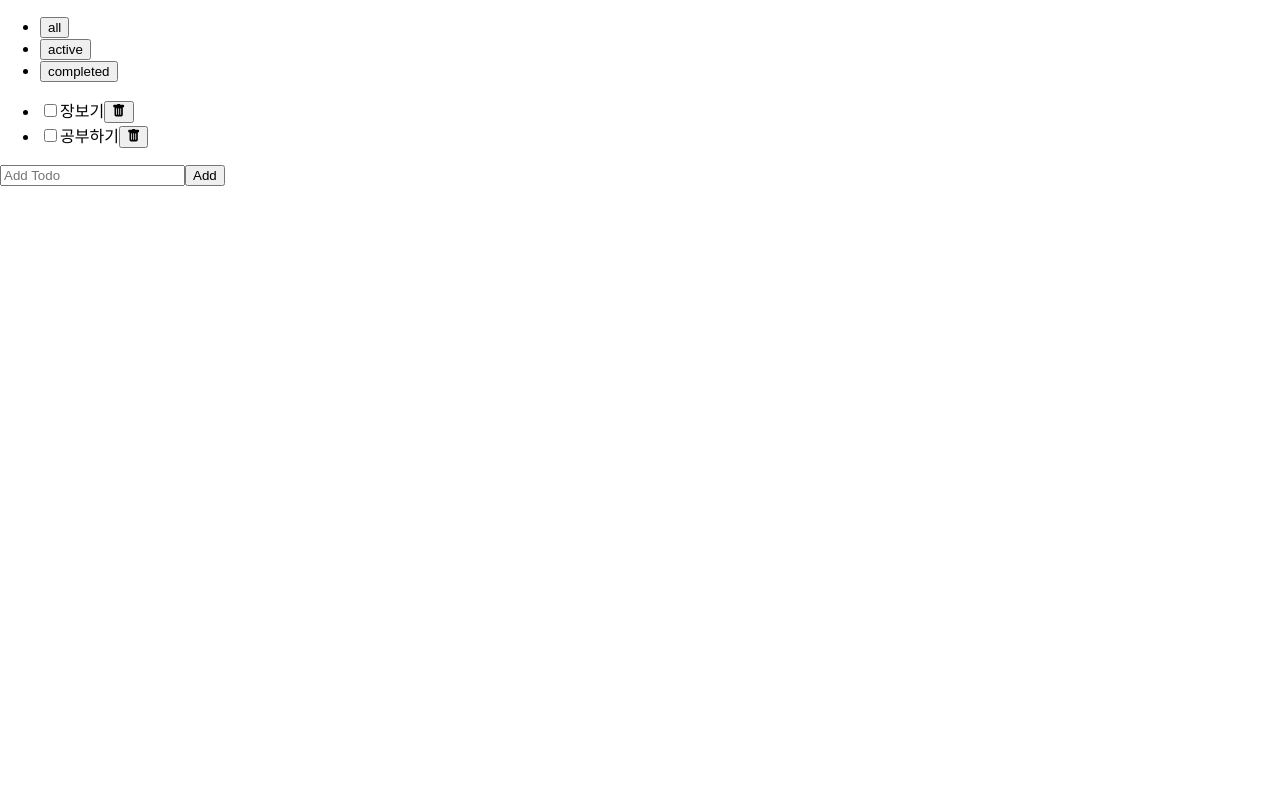
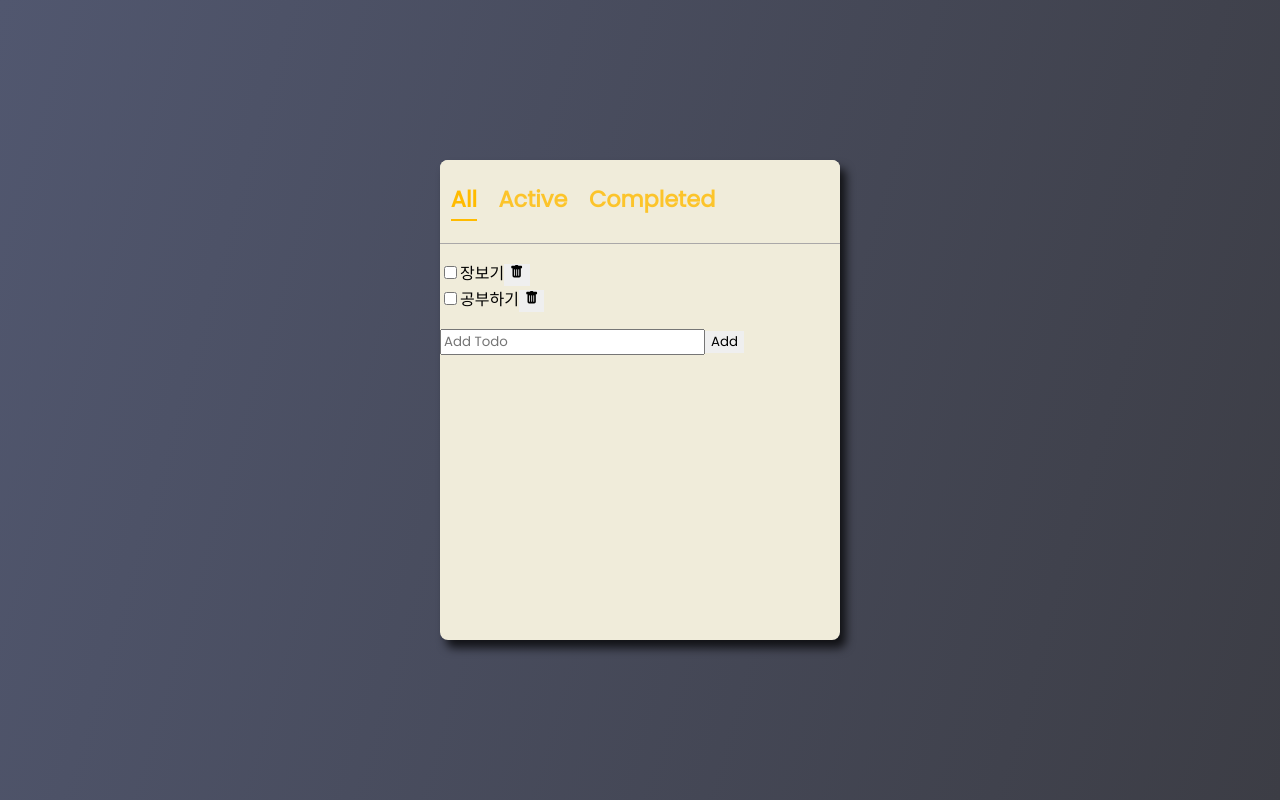
Before and after one commit to Inna-decsgr/To-do-list, a React (Create React App) app: page / in a window 1280 px wide. Built offline with nearby package versions, Linux system fonts and the light colour scheme.

Commit message:
🚧 Style Header Filter button

```diff
--- a/src/components/Header.jsx
+++ b/src/components/Header.jsx
@@ -1,13 +1,14 @@
 import React from 'react';
+import styles from './Header.module.css'
 
 export default function Header({filters, filter, onFilterChange}) {
   return (
-    <header>
-      <ul>
+    <header className={styles.header}>
+      <ul className={styles.filters}>
         {
           filters.map((value, index) =>
             <li key={index}>
-              <button onClick={() => onFilterChange(value)}>{value}</button>
+              <button className={`${styles.filter} ${filter === value && styles.selected}`} onClick={() => onFilterChange(value)}>{value}</button>
             </li>
           )
         }
--- /dev/null
+++ b/src/components/Header.module.css
@@ -0,0 +1,34 @@
+.header {
+  display: flex;
+  justify-content: space-between;
+  align-items: center;
+  background-color: var(--color-bg-dark);
+  border-bottom: 1px solid var(--color-grey);
+}
+
+.filters {
+  display: flex;
+}
+
+.filter {
+  font-size: 1.4rem;
+  margin: 0.3rem;
+  text-transform: capitalize;
+  background-color: transparent;
+  color: var(--color-accent);
+  opacity: 0.8;
+  font-weight: bold;
+
+}
+
+.filter:hover,
+.filter.selected {
+  opacity: 1;
+}
+
+.filter.selected::after {
+  content: '';
+  display: block;
+  margin-top: 0.2rem;
+  border: 1px solid var(--color-accent);
+}
--- a/src/index.css
+++ b/src/index.css
@@ -1,13 +1,63 @@
+@import url('https://fonts.googleapis.com/css2?family=Poppins&display=swap');
+
+:root {
+  --color-bg-dark:#f0ecda;
+  --color-bg:#ecebe7;
+  --color-grey:rgb(170, 168, 168);
+  --color-text:#22243b;
+  --color-accent:#ffbb00;
+  --color-white:white;
+}
+
 body {
+  width: 100vw;
+  height: 100vh;
+  display: flex;
+  justify-content: center;
+  align-items: center;
   margin: 0;
   font-family: -apple-system, BlinkMacSystemFont, 'Segoe UI', 'Roboto', 'Oxygen',
     'Ubuntu', 'Cantarell', 'Fira Sans', 'Droid Sans', 'Helvetica Neue',
     sans-serif;
   -webkit-font-smoothing: antialiased;
   -moz-osx-font-smoothing: grayscale;
+  background: rgb(81,87,111);
+  background: linear-gradient(
+    106deg,
+    rgba(81,87,111,1) 0%,
+    rgba(60,61,69,1) 100%
+  );
+}
+
+#root {
+  width: 100%;
+  height: 60%;
+  max-width: 400px;
+  background-color: var(--color-bg-dark);
+  border-radius: 0.5rem;
+  display: flex;
+  overflow: hidden;
+  flex-direction: column;
+  box-shadow: 6px 8px 10px 0px rgba(0,0,0,0.75);
+  -webkit-box-shadow: 6px 8px 10px 0px rgba(0,0,0,0.75);
+  -moz-box-shadow: 6px 8px 10px 0px rgba(0,0,0,0.75);
 }
 
 code {
   font-family: source-code-pro, Menlo, Monaco, Consolas, 'Courier New',
     monospace;
 }
+
+ul {
+  list-style: none;
+  padding-left: 0;
+}
+
+button {
+  outline: none;
+  border: none;
+}
+
+* {
+  font-family: 'Poppins', sans-serif;
+}
```
